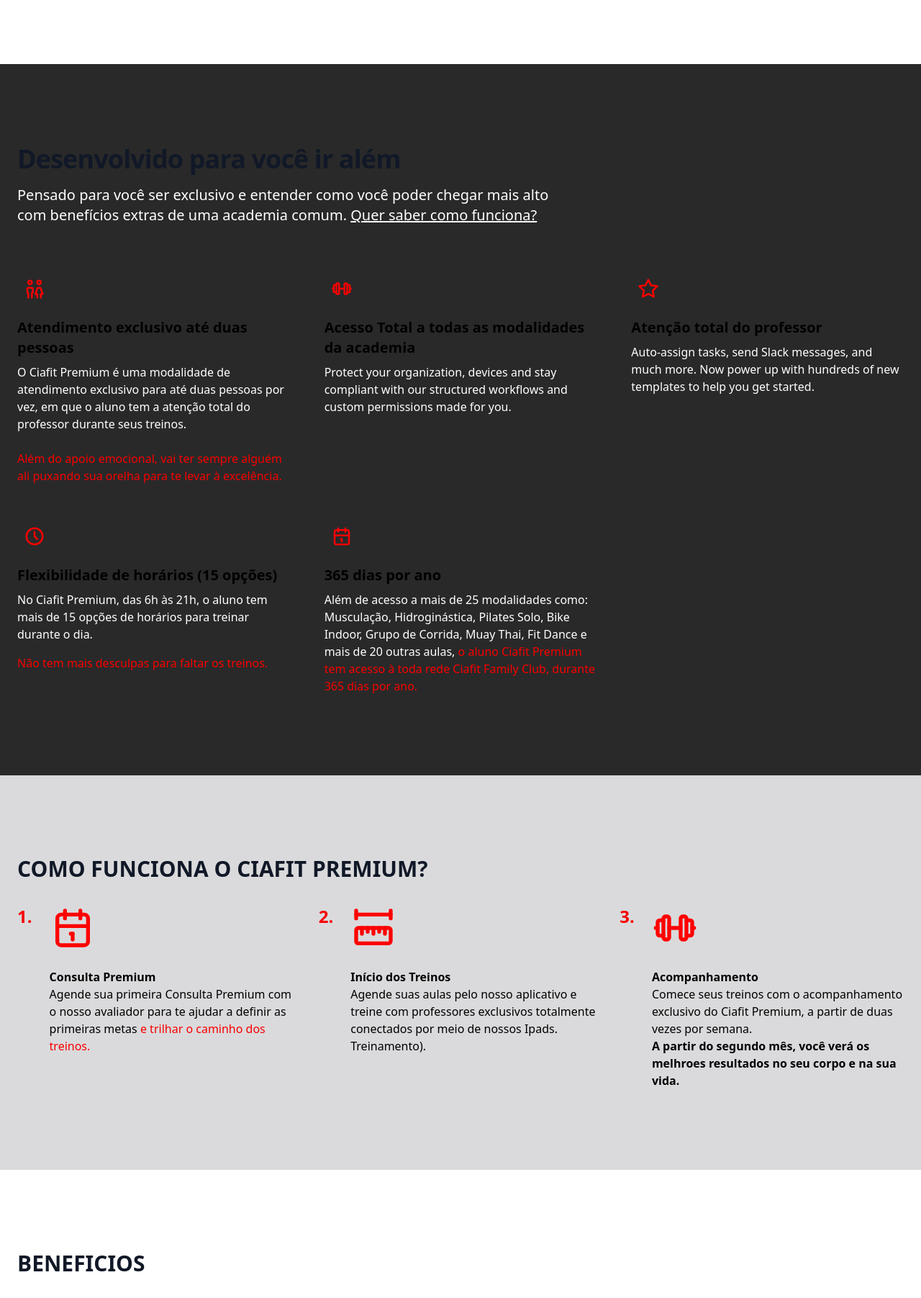
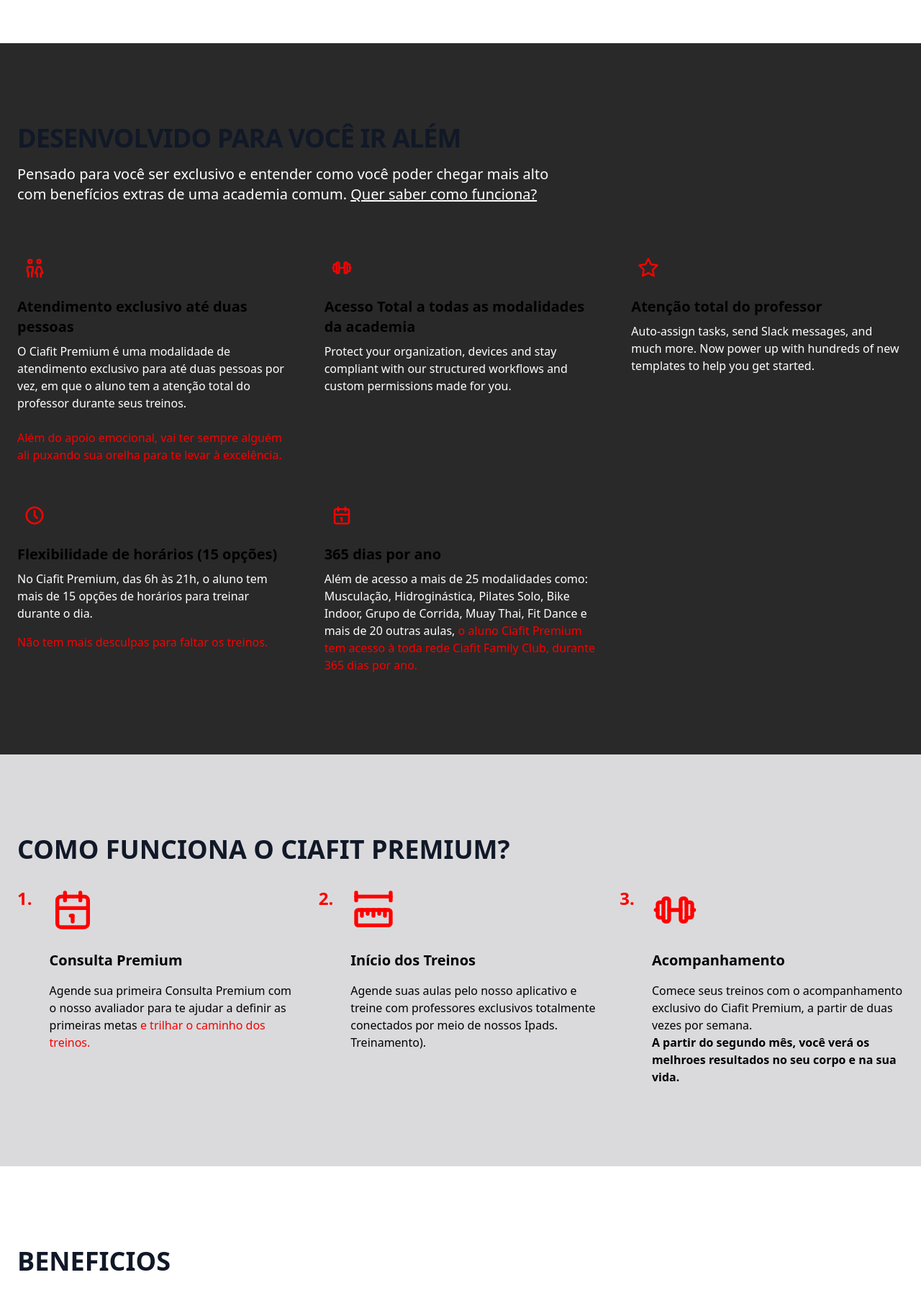
Before and after one commit to TheoOliveira/ciafit-lp, a React (Vite) app: page / in a window 1280 px wide. Shown: the part 1738-3541 px from the top of the page at 72% size. Built offline with nearby package versions, Linux system fonts and the light colour scheme.

Commit message:
changes: titles

```diff
--- a/src/components/HowItWorks/HowItWorks.tsx
+++ b/src/components/HowItWorks/HowItWorks.tsx
@@ -9,7 +9,7 @@
     <section className="bg-platinum py-12" id="works">
       <div className="py-8 px-4 mx-auto max-w-screen-xl sm:py-16 lg:px-6">
         <div>
-          <h2 className="font-black text-3xl text-gray-900 uppercase mb-6">
+          <h2 className="font-black text-4xl text-gray-900 uppercase mb-6">
             Como funciona o ciafit premium?
           </h2>
         </div>
@@ -22,7 +22,7 @@
                 color={"red"}
                 className="align-self-center mb-6"
               />
-              <h2 className="font-black">Consulta Premium</h2>
+              <h2 className="font-black text-xl pb-4">Consulta Premium</h2>
               <p>
                 Agende sua primeira Consulta Premium com o nosso avaliador para
                 te ajudar a definir as primeiras metas{" "}
@@ -36,7 +36,7 @@
             <div className="text-2xl font-black uppercase text-off-red">2.</div>
             <div>
               <IconRulerMeasure size={64} color={"red"} className="mb-6" />
-              <h2 className="font-black">Início dos Treinos</h2>
+              <h2 className="font-black text-xl pb-4">Início dos Treinos</h2>
               <p>
                 Agende suas aulas pelo nosso aplicativo e treine com professores
                 exclusivos totalmente conectados por meio de nossos Ipads.
@@ -48,7 +48,7 @@
             <div className="text-2xl font-black uppercase text-off-red">3.</div>
             <div>
               <IconBarbell size={64} color={"red"} className="mb-6" />
-              <h2 className="font-black">Acompanhamento</h2>
+              <h2 className="font-black text-xl pb-4">Acompanhamento</h2>
               <p>
                 {" "}
                 Comece seus treinos com o acompanhamento exclusivo do Ciafit
--- a/src/components/about/About.tsx
+++ b/src/components/about/About.tsx
@@ -7,7 +7,7 @@
           <div className="flex flex-start gap-6">
             <div>
               <div className="py-12 px-8 text-night text-center tracking-wider">
-                <h2 className="font-black text-6xl text-black pb-12">
+                <h2 className="font-black text-4xl uppercase text-black pb-12">
                   Nossa História
                 </h2>
                 <p className="text-2xl text-night p-8 text-justify">
--- a/src/components/benefits/Benefits.tsx
+++ b/src/components/benefits/Benefits.tsx
@@ -4,7 +4,7 @@
     <section className="bg-white py-12" id="extras">
       <div className="py-8 px-4 mx-auto max-w-screen-xl sm:py-16 lg:px-6">
         <div>
-          <h2 className="font-black text-3xl text-gray-900 uppercase">
+          <h2 className="font-black text-4xl text-gray-900 uppercase">
             Beneficios
           </h2>
         </div>
--- a/src/components/features/Features.tsx
+++ b/src/components/features/Features.tsx
@@ -10,7 +10,7 @@
     <section className="bg-jet py-12" id="features">
       <div className="py-8 px-4 mx-auto max-w-screen-xl sm:py-16 lg:px-6">
         <div className="max-w-screen-md mb-8 lg:mb-16">
-          <h2 className="mb-4 font-black text-4xl tracking-tight font-extrabold text-gray-900 dark:text-white">
+          <h2 className="mb-4 uppercase font-black text-4xl tracking-tight font-extrabold text-gray-900 dark:text-white">
             Desenvolvido para você ir além
           </h2>
           <p className="text-white sm:text-xl ">
--- a/src/components/header/Header.tsx
+++ b/src/components/header/Header.tsx
@@ -11,7 +11,7 @@
       <div className="container mx-auto max-w-screen-xl px-6">
         <div className="flex justify-between items-center py-4">
           <div className="align-self-start">
-            <img src={Logo} alt="Logo" width="200" />
+            <img src={Logo} alt="Logo" width="150" />
           </div>
           <div className="align-self-end flex content-between gap-4">
             <div>
--- a/src/components/secondVideo/SecondVideo.tsx
+++ b/src/components/secondVideo/SecondVideo.tsx
@@ -81,7 +81,7 @@
                     transition={{ duration: 1.2, delay: 0.1 }}
                 >
                     <div className="mt-4 md:mt-0">
-                        <h2 className="mb-12 text-4xl tracking-tight font-extrabold text-black">
+                        <h2 className="mb-12 uppercase text-4xl tracking-tight font-black text-black">
                             Compartilhe do Bem-estar em Família
                         </h2>
                         <p className="mb-8 font-light  text-xl text-gray-500 leading-loose">
```
